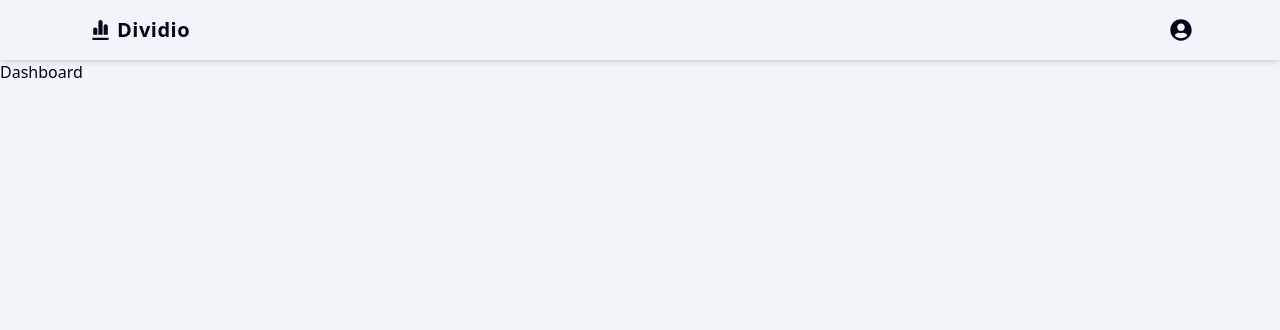
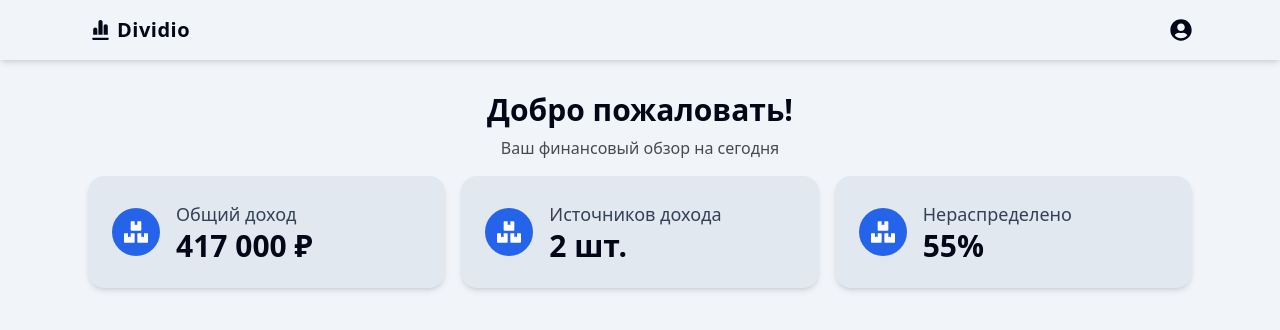
Before and after one commit to Art1Hard/dividio-frontend-next, a Next.js app: page /dashboard in a window 1280 px wide. Shown: the top 330 px of the page. Built offline with nearby package versions, Linux system fonts and the light colour scheme; no server answers.

Commit message:
feat: design of statistic was done

```diff
--- /dev/null
+++ b/src/app/dashboard/Dashboard.tsx
@@ -0,0 +1,21 @@
+import Statistic from "./statistic/Statistic";
+
+const Dashboard = () => {
+	return (
+		<div className="flex-1 max-w-6xl w-full mx-auto py-8 px-4 sm:px-6">
+			<div className="text-center mb-4">
+				<h1 className="font-bold text-balance text-2xl sm:text-3xl sm:mb-2">
+					<span className="hidden sm:inline">Добро пожаловать!</span>
+					<span className="sm:hidden">Ваш Дашборд</span>
+				</h1>
+				<p className="text-black/70 hidden sm:block">
+					Ваш финансовый обзор на сегодня
+				</p>
+			</div>
+
+			<Statistic />
+		</div>
+	);
+};
+
+export default Dashboard;
--- a/src/app/dashboard/page.tsx
+++ b/src/app/dashboard/page.tsx
@@ -1,6 +1,7 @@
 import type { Metadata } from "next";
 
 import { NO_INDEX_PAGE } from "@/constants/seo.constants";
+import Dashboard from "./Dashboard";
 
 export const metadata: Metadata = {
 	title: "Dashboard",
@@ -8,5 +9,5 @@ export const metadata: Metadata = {
 };
 
 export default function DashboardPage() {
-	return <div>Dashboard</div>;
+	return <Dashboard />;
 }
--- /dev/null
+++ b/src/app/dashboard/statistic/Statistic.tsx
@@ -0,0 +1,13 @@
+import StatisticItem from "./StatisticItem";
+
+const Statistic = () => {
+	return (
+		<div className="flex flex-col gap-4 justify-between items-center sm:flex-row sm:flex-wrap sm:justify-center">
+			<StatisticItem title="Общий доход" content="417 000 ₽" />
+			<StatisticItem title="Источников дохода" content="2 шт." />
+			<StatisticItem title="Нераспределено" content="55%" />
+		</div>
+	);
+};
+
+export default Statistic;
--- /dev/null
+++ b/src/app/dashboard/statistic/StatisticItem.tsx
@@ -0,0 +1,23 @@
+import { FaBoxes } from "react-icons/fa";
+
+interface StatisticItemProps {
+	title: string;
+	postfix?: string;
+	content: string;
+}
+
+const StatisticItem = ({ title, content }: StatisticItemProps) => {
+	return (
+		<div className="max-w-sm w-full bg-primary-200 rounded-2xl p-6 shadow-md flex flex-1 items-center gap-4 sm:flex-col sm:gap-2 lg:flex-row lg:gap-4">
+			<div className="p-3 rounded-full text-white bg-accent">
+				<FaBoxes className="w-6 h-6 sm:w-8 sm:h-8 lg:w-6 lg:h-6" />
+			</div>
+			<div className="sm:text-center lg:text-left text-nowrap">
+				<h2 className="text-md lg:text-lg text-secondary-700">{title}</h2>
+				<p className="text-2xl lg:text-3xl font-bold">{content}</p>
+			</div>
+		</div>
+	);
+};
+
+export default StatisticItem;
--- a/src/app/profile/hooks/useLogout.ts
+++ b/src/app/profile/hooks/useLogout.ts
@@ -7,13 +7,13 @@ import { toast } from "sonner";
 
 const useLogout = () => {
 	const queryClient = useQueryClient();
-	const { replace } = useRouter();
+	const { push } = useRouter();
 
 	const { mutate: logout, isPending } = useMutation({
 		mutationKey: ["auth", "logout"],
 		mutationFn: () => authService.logout(),
 		onSuccess: () => {
-			replace(ROUTES.SIGN_IN);
+			push(ROUTES.SIGN_IN);
 			queryClient.setQueryData([profileQueryKey], null);
 			toast.success("Вы успешно вышли");
 		},
--- a/src/components/header/index.tsx
+++ b/src/components/header/index.tsx
@@ -1,14 +1,21 @@
+"use client";
+
 import { TiChartBar } from "react-icons/ti";
 import Nav from "./Nav";
 import NavLink from "./NavLink";
 import { ROUTES } from "@/config/routes.config";
+import useProfile from "@/hooks/useProfile";
 
 const Header = () => {
+	const { profile } = useProfile();
+
 	return (
 		<header className="bg-primary-100 shadow-md relative z-10">
 			<div className="max-w-6xl mx-auto px-6 py-4 flex items-center justify-between">
 				<div className="text-xl font-semibold tracking-wide">
-					<NavLink href={ROUTES.HOME} className="flex items-center gap-1">
+					<NavLink
+						href={profile ? ROUTES.DASHBOARD : ROUTES.HOME}
+						className="flex items-center gap-1">
 						<TiChartBar size={25} /> Dividio
 					</NavLink>
 				</div>
```
